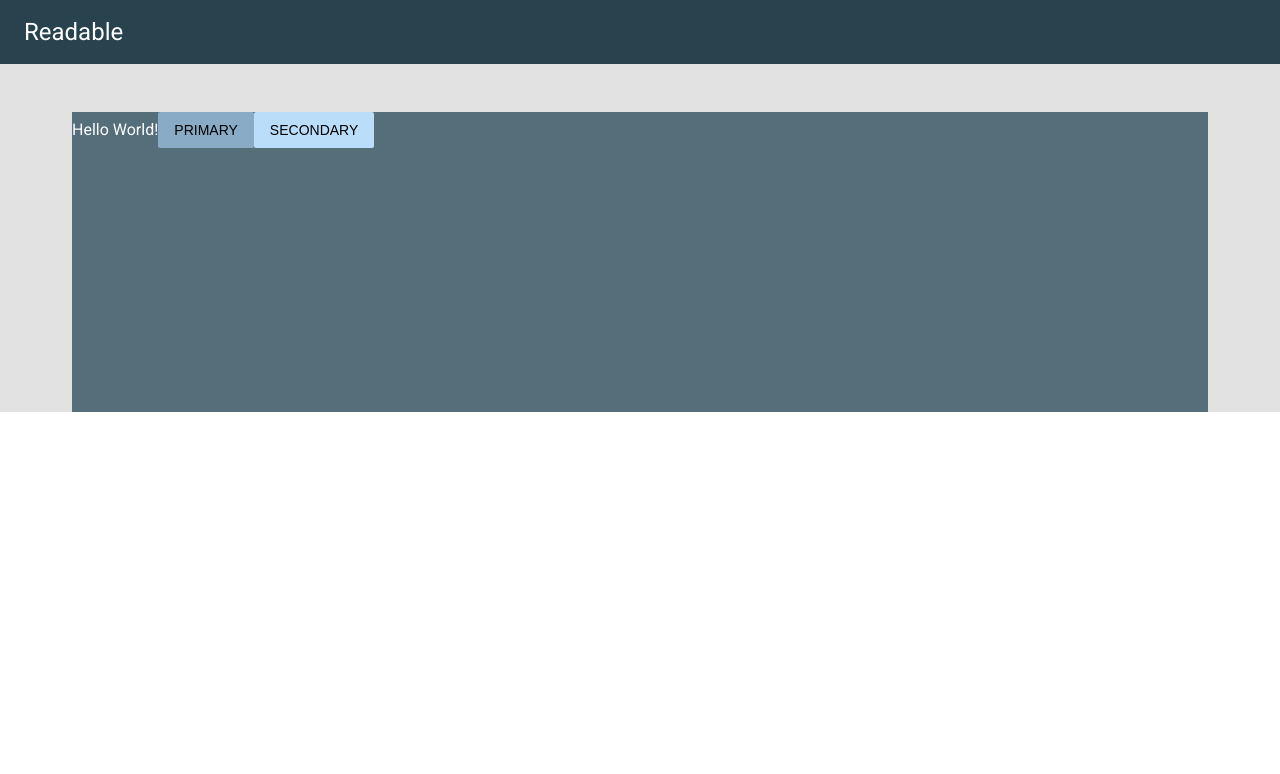
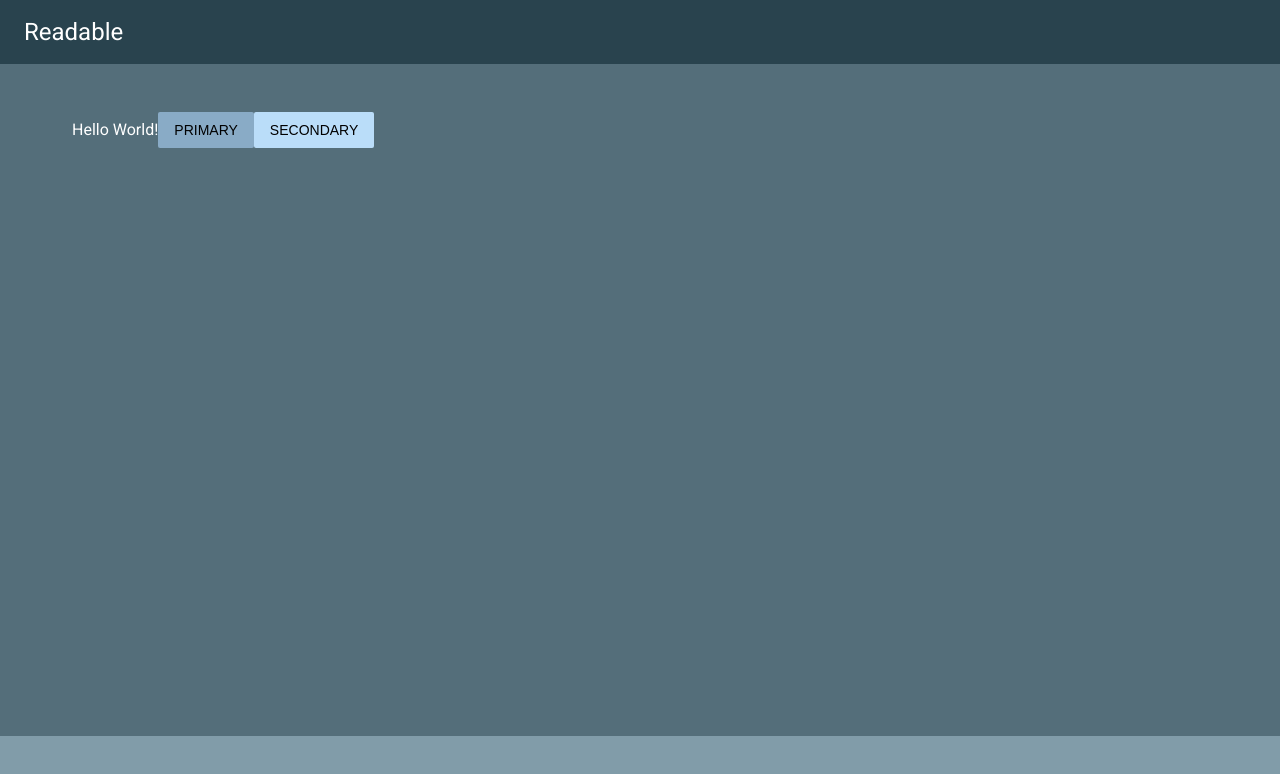
Before and after one commit to edhzsz/reactnd-readable, a React (Create React App) app in the folder frontend/: page / in a window 1280 px wide. Shown: the top 774 px of the page. Built offline with nearby package versions, Linux system fonts and the light colour scheme.

Commit message:
code: Fix css to use the whole viewport height. Add space for a footer.

```diff
--- a/frontend/src/App.css
+++ b/frontend/src/App.css
@@ -2,25 +2,24 @@
 
 .app {
   color: #fff;
-  background-color: #E1E2E1;
+  height: 100%;
 }
 
 /* Layout */
 .main {
   padding-top: 64px;
-  height: 100%;
+  height: calc(100% - 128px);
+  background-color: #546e7a;
 }
 
 .content {
   margin: 48px 72px;
-  background-color: #546e7a;
-  height: 300px;
+  height: 100%;
 }
 
 /* Navigation Bar */
 .navbar {
   background-color: #29434e;
-  transition: all 450ms cubic-bezier(0.23, 1, 0.32, 1) 0ms;
   box-sizing: border-box;
   border-radius: 0px;
   position: fixed;
@@ -29,6 +28,20 @@
   display: flex;
   padding-left: 24px;
   padding-right: 24px;
+}
+
+.footer {
+  background-color: #819ca9;
+  box-sizing: border-box;
+  border-radius: 0px;
+  position: fixed;
+  z-index: 1101;
+  top: calc(100% - 64px);
+  width: 100%;
+  display: flex;
+  padding-left: 24px;
+  padding-right: 24px;
+  height: 64px;
 }
 
 .navbar>h1 {
--- a/frontend/src/App.js
+++ b/frontend/src/App.js
@@ -19,6 +19,9 @@ class App extends Component {
             </button>
           </div>
         </div>
+        <div className="footer">
+
+        </div>
       </div>
     );
   }
--- a/frontend/src/index.css
+++ b/frontend/src/index.css
@@ -1,6 +1,15 @@
+html,
 body {
   margin: 0;
   padding: 0;
   height: 100%;
+}
+
+body {
   font-family: 'Roboto', sans-serif;
 }
+
+#root {
+  height: 100%;
+  overflow-y: hidden;
+}
```
